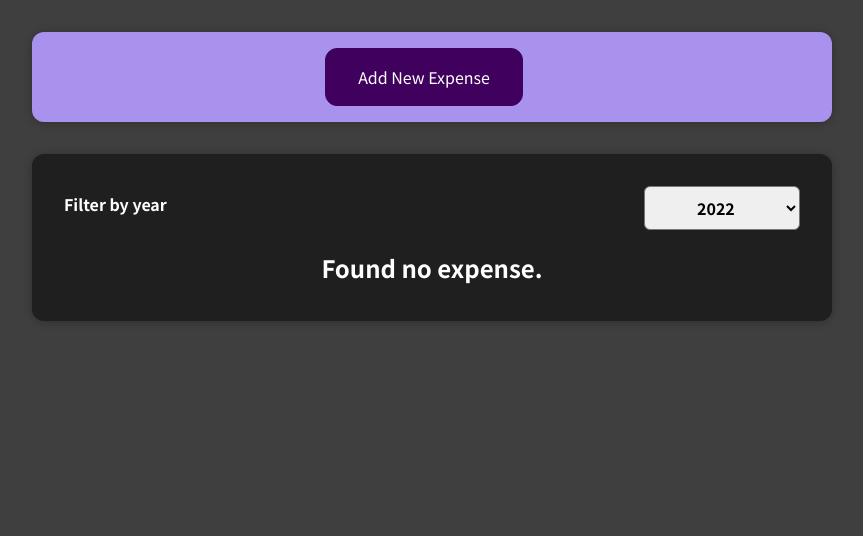
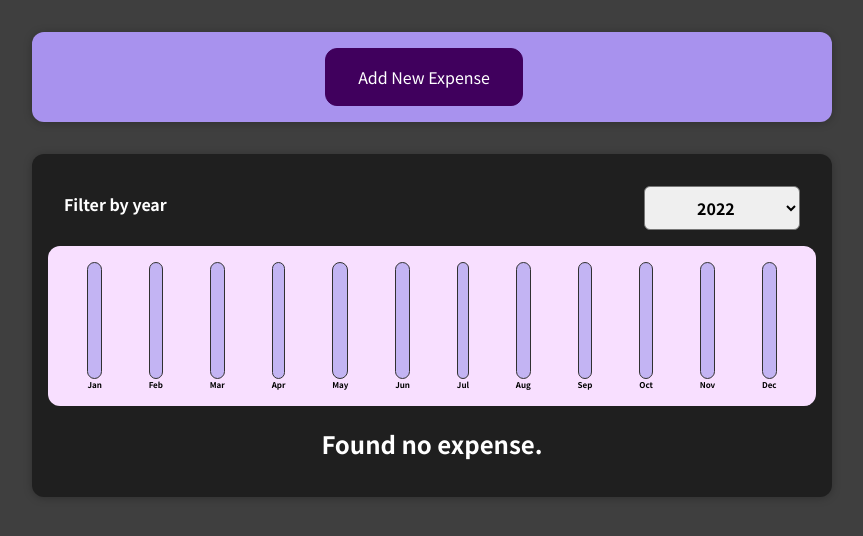
Before and after one commit to iamjunaidjutt/Expense-Tracker-App, a React (Create React App) app: page / in a window 1280 px wide. Shown: the top 536 px of the page, without its empty margins (208-1071 px from the left). Built offline with nearby package versions, Linux system fonts and the light colour scheme; the HTML template or start-up script is replaced by a standard one.

Commit message:
Add ExpenseChart new component and modify Expense to outputting lists & conditional content

```diff
--- a/src/components/Chart/Chart.js
+++ b/src/components/Chart/Chart.js
@@ -3,9 +3,11 @@
 import './Chart.css'
 
 const Chart = (props) => {
+    const dataPointsValues = props.dataPoints.map(dataPoint => dataPoint.value);
+    const totalMax = Math.max(...dataPointsValues);
     return (
         <div className='chart'>
-            {props.dataPoints.map(dataPoint => <ChartBar key={dataPoint.label} value={dataPoint.value} maxValue={dataPoint.maxValue} label={dataPoint.label} />)}
+            {props.dataPoints.map((dataPoint) => (<ChartBar key={dataPoint.label} value={dataPoint.value} maxValue={totalMax} label={dataPoint.label} />))}
         </div>
     );
 };
--- a/src/components/Chart/ChartBar.js
+++ b/src/components/Chart/ChartBar.js
@@ -1,17 +1,23 @@
-import React from 'react'
-import './ChartBar.css'
+import React from 'react';
 
-const ChartBar = props => {
+import './ChartBar.css';
+
+const ChartBar = (props) => {
   let barFillHeight = '0%';
-    if(props.max > 0) {
+
+  if (props.maxValue > 0) {
     barFillHeight = Math.round((props.value / props.maxValue) * 100) + '%';
   }
+
   return (
     <div className='chart-bar'>
       <div className='chart-bar__inner'>
-                <div className='chart-bar__fill' style={{height: barFillHeight}}></div>
+        <div
+          className='chart-bar__fill'
+          style={{ height: barFillHeight }}
+        ></div>
       </div>
-            <div className='chart-bar__label'></div>
+      <div className='chart-bar__label'>{props.label}</div>
     </div>
   );
 };
--- a/src/components/Expenses/Expenses.js
+++ b/src/components/Expenses/Expenses.js
@@ -1,6 +1,7 @@
 import React, { useState } from 'react';
 import ExpenseList from './ExpenseList'
 import ExpensesFilter from './ExpensesFilter'
+import ExpensesChart from './ExpensesChart'
 import Card from '../UI/Card';
 import './Expenses.css';
 
@@ -14,6 +15,7 @@
     return (
         <Card className='expenses'>
             <ExpensesFilter onAddFilter={addFilter} selectedYear={filterYear}/>
+            <ExpensesChart expenses={filterArray} />
             <ExpenseList items={filterArray} />
         </Card>
     );
--- /dev/null
+++ b/src/components/Expenses/ExpensesChart.js
@@ -0,0 +1,29 @@
+import React from 'react'
+import Chart from '../Chart/Chart'
+
+const ExpensesChart = (props) => {
+    const chartDataPoints = [
+        { label: "Jan", value: 0},
+        { label: "Feb", value: 0},
+        { label: "Mar", value: 0},
+        { label: "Apr", value: 0},
+        { label: "May", value: 0},
+        { label: "Jun", value: 0},
+        { label: "Jul", value: 0},
+        { label: "Aug", value: 0},
+        { label: "Sep", value: 0},
+        { label: "Oct", value: 0},
+        { label: "Nov", value: 0},
+        { label: "Dec", value: 0},
+    ];
+    for(const expense of props.expenses) {
+        const expenseMonth = expense.date.getMonth();
+        chartDataPoints[expenseMonth].value += expense.amount;
+    }
+
+    return (
+        <Chart dataPoints={chartDataPoints}/>
+    );
+};
+
+export default ExpensesChart;
```
Lines whose indentation alone changed are shown as unchanged.
